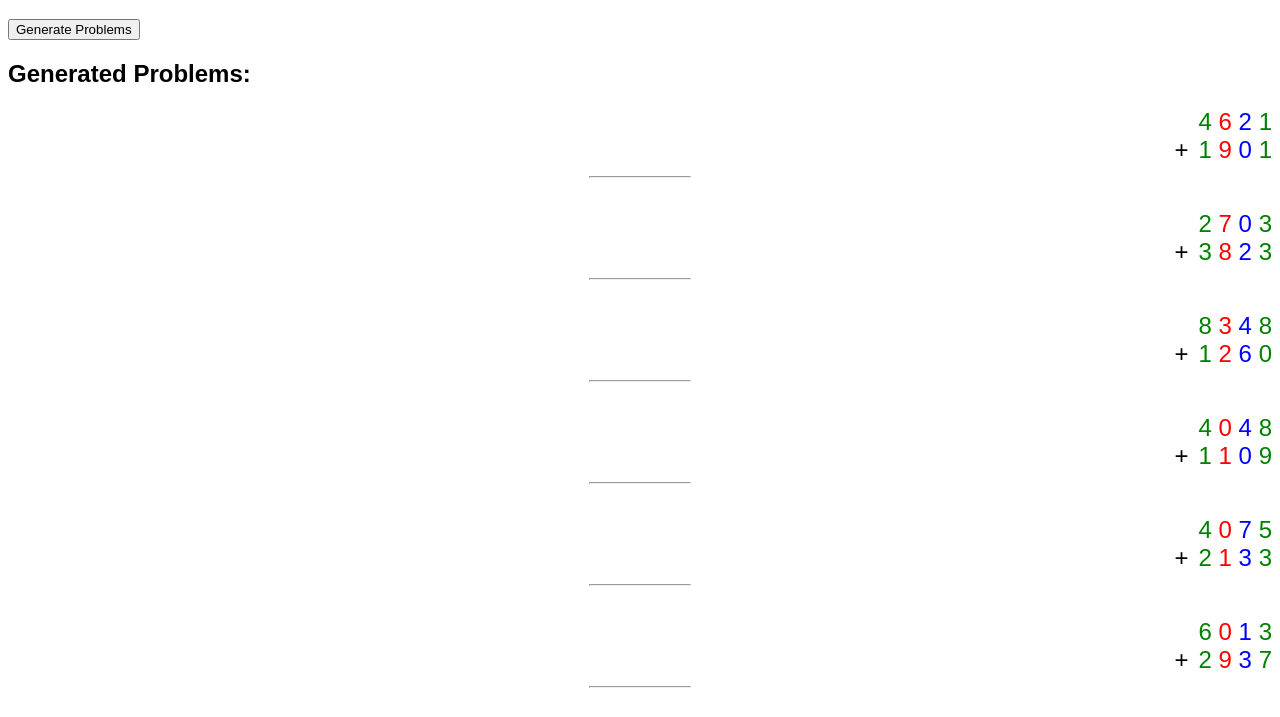
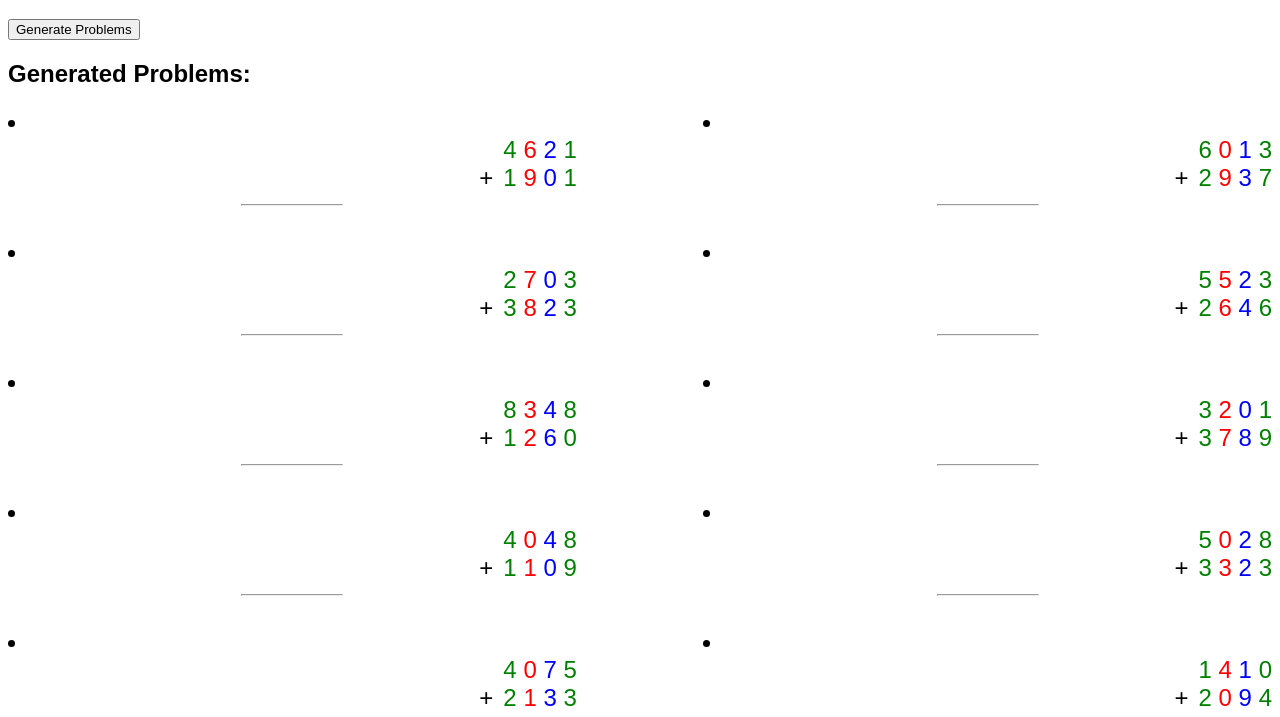
Before and after one commit to bthoman/math-test, a plain HTML site: page addition.html in a window 1280 px wide. Both pictures are taken after a click on the button "Generate Problems". Shown: the part 61-778 px from the top of the page. Drawn offline with Linux system fonts and the light colour scheme.

Commit message:
Update addition.html

```diff
--- a/addition.html
+++ b/addition.html
@@ -7,6 +7,13 @@
     <style>
         body {
             font-family: Arial, sans-serif;
+        }
+        .container {
+            display: flex;
+            justify-content: space-between;
+        }
+        .column {
+            width: 45%;
         }
         ul {
             list-style-type: none;
@@ -48,7 +55,10 @@
     <button id="generateBtn">Generate Problems</button>
 
     <h2>Generated Problems:</h2>
-    <ul id="problemList"></ul>
+    <div class="container">
+        <div id="column1" class="column"></div>
+        <div id="column2" class="column"></div>
+    </div>
 
     <script>
         function generateNumber() {
@@ -105,12 +115,14 @@
         }
 
         function displayProblems() {
-            const problemList = document.getElementById('problemList');
-            problemList.innerHTML = ''; // Clear the previous list
+            const problems = generateProblems();
+            const column1 = document.getElementById('column1');
+            const column2 = document.getElementById('column2');
 
-            const problems = generateProblems();
+            column1.innerHTML = ''; // Clear the previous list
+            column2.innerHTML = ''; // Clear the previous list
 
-            problems.forEach(problem => {
+            problems.forEach((problem, index) => {
                 const li = document.createElement('li');
                 li.innerHTML = `
                     <div class="problem">
@@ -122,7 +134,13 @@
                         <hr style="width: 100px;">
                     </div>
                 `;
-                problemList.appendChild(li);
+
+                // Append problems to columns
+                if (index < 5) {
+                    column1.appendChild(li);
+                } else {
+                    column2.appendChild(li);
+                }
             });
         }
 
```
